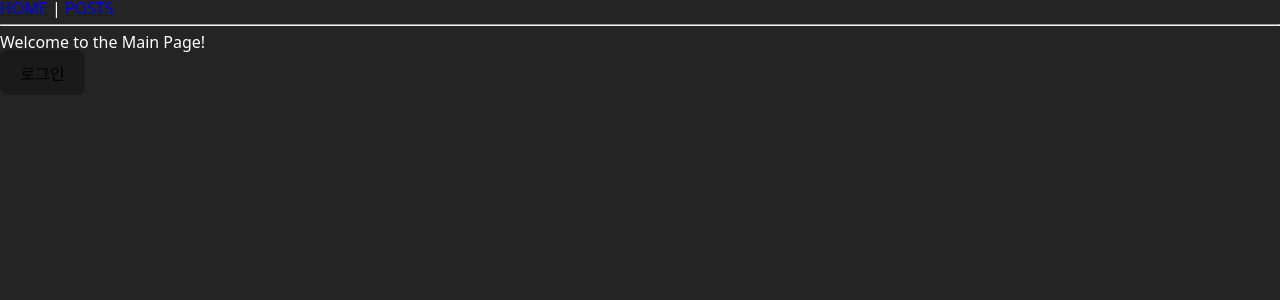
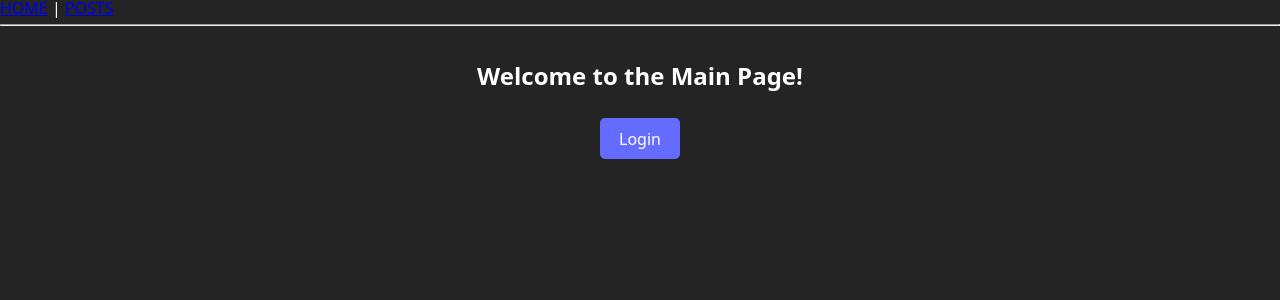
Before and after one commit to groom-practice/router-app-team-1, a React (Vite) app: page / in a window 1280 px wide. Shown: the top 300 px of the page. Built offline with nearby package versions, Linux system fonts and the light colour scheme.

Commit message:
design: Home 페이지 CSS 수정

```diff
--- a/src/layout/Layout.jsx
+++ b/src/layout/Layout.jsx
@@ -1,12 +1,12 @@
 import { Link, Outlet, useNavigate } from "react-router-dom";
-import "./index.css";
+import "./Layout.css";
 
 export default function Layout() {
   const navigate = useNavigate();
   return (
     <main>
       <header>
-        <h2>협업 프로젝트</h2>
+        <h1>POST PROJECT</h1>
       </header>
       <div className="mainContent">
         <nav className="leftSideBar">
--- /dev/null
+++ b/src/pages/Home.css
@@ -0,0 +1,28 @@
+.home{
+  padding: 30px;
+  display: flex;
+  justify-content: center;
+  align-items: center;
+  flex-direction: column;
+}
+
+.home > h3{
+  font-size: 24px;
+  font-weight: 700;
+  margin-bottom: 30px;
+}
+
+
+.home > button{
+  background-color: #646cff;
+  color: white;
+  font-size: 16px;
+  font-weight: 500;
+  border: none;
+  border-radius: 5px;
+  cursor: pointer;
+}
+
+.home > button:hover{
+  background-color: #535bf2;
+}
--- a/src/pages/Home.jsx
+++ b/src/pages/Home.jsx
@@ -1,13 +1,14 @@
 import { useState } from "react";
 import { createPortal } from "react-dom";
 import PortalModalContainer from "../components/PortalModalContainser";
+import "./Home.css";
 
 export default function Home(){
   const [showLoginModal, setShowLoginModal] = useState(false);
   return (
-    <div>
+    <div className="home">
       <h3>Welcome to the Main Page!</h3>
-      <button>로그인</button>
+      <button>Login</button>
 
 
       {showLoginModal &&
```
Also changed, not shown: src/layout/Layout.css (added, +11 -0 lines).
